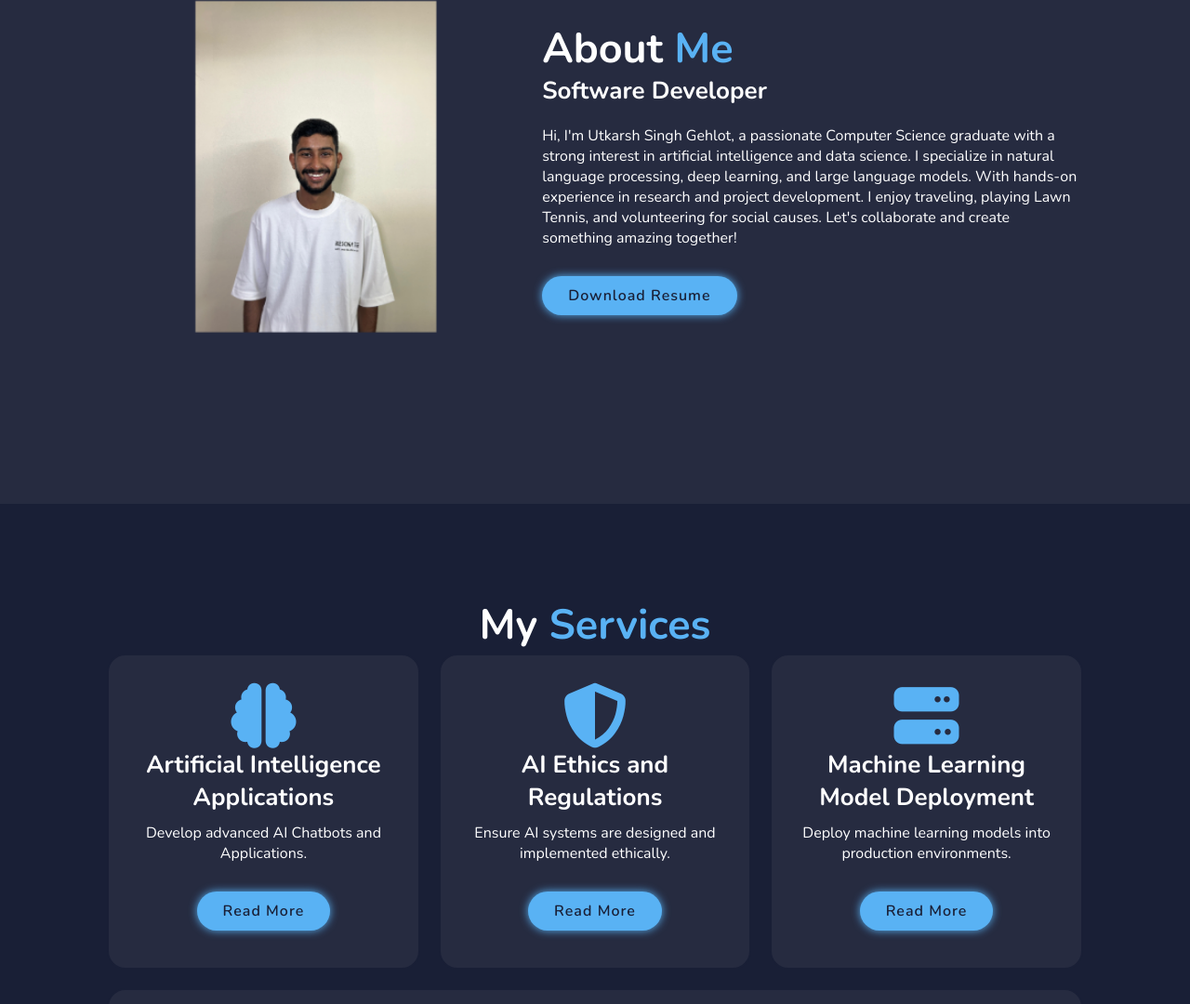
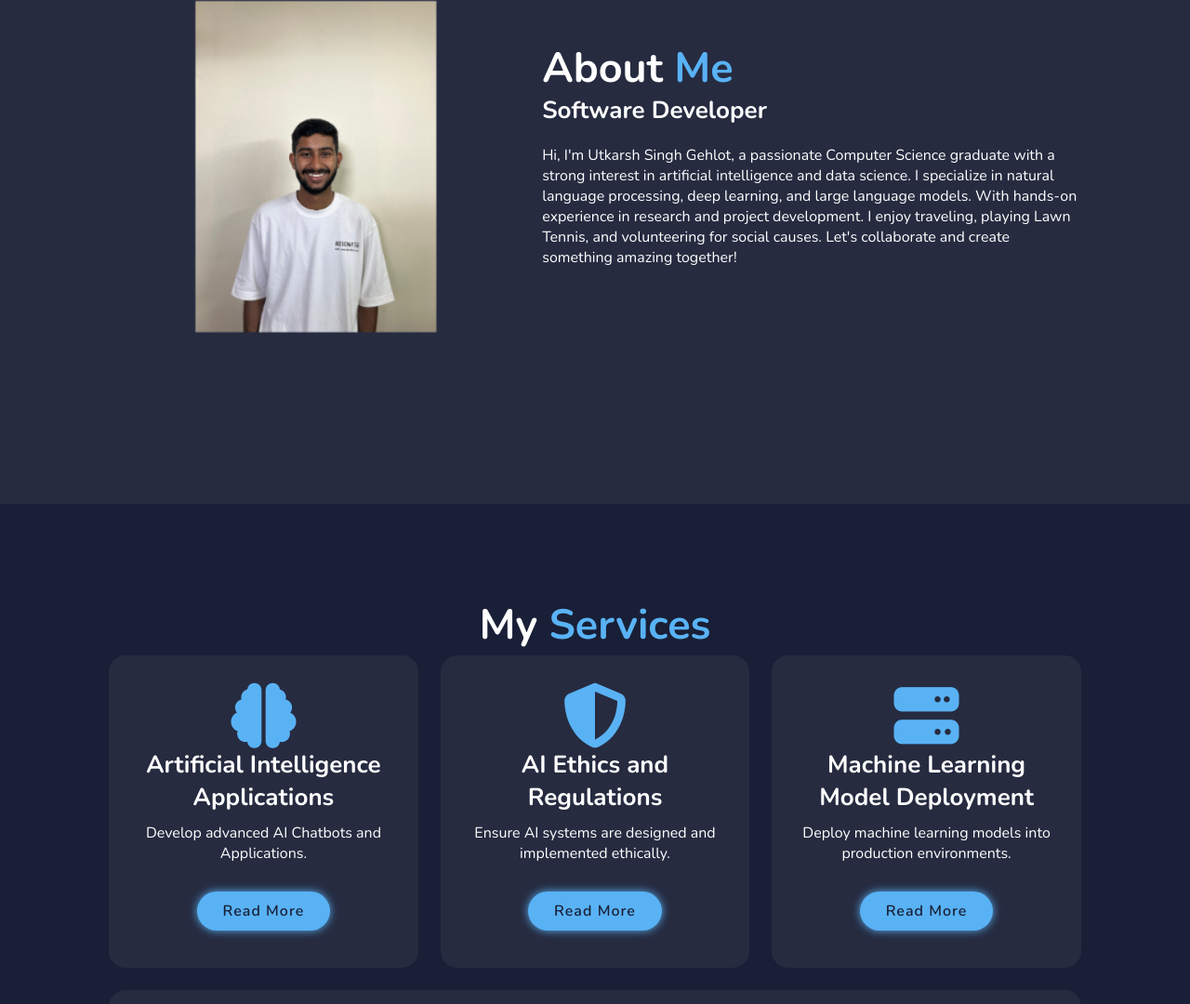
Before and after one commit to Utkarsh-2002/Portfolio, a plain HTML site: page index.html in a window 1280 px wide. Shown: the part 1058-2138 px from the top of the page at 93% size. Drawn offline with nearby package versions, Linux system fonts and the light colour scheme; a script that the page names is missing.

Commit message:
Update index.html

```diff
--- a/index.html
+++ b/index.html
@@ -63,7 +63,7 @@
             <h2 class="heading">About <span>Me</span></h2>
             <h3>Software Developer</h3>
             <p>Hi, I'm Utkarsh Singh Gehlot, a passionate Computer Science graduate with a strong interest in artificial intelligence and data science. I specialize in natural language processing, deep learning, and large language models. With hands-on experience in research and project development. I enjoy traveling, playing Lawn Tennis, and volunteering for social causes. Let's collaborate and create something amazing together!</p>
-            <a href="https://drive.google.com/file/d/1M4WEihcyXcR6ZaBy7dBYPmBnQNm1Iy8Y/view?usp=drive_link" class="btn" target="_blank">Download Resume</a>
+
         </div>
     </section>
 
```
